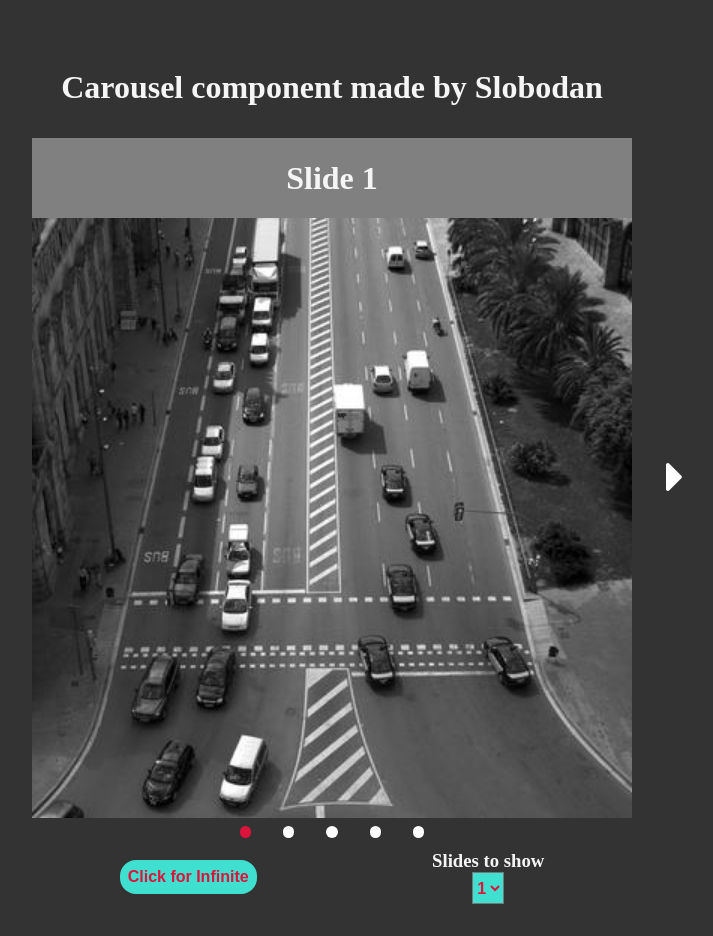
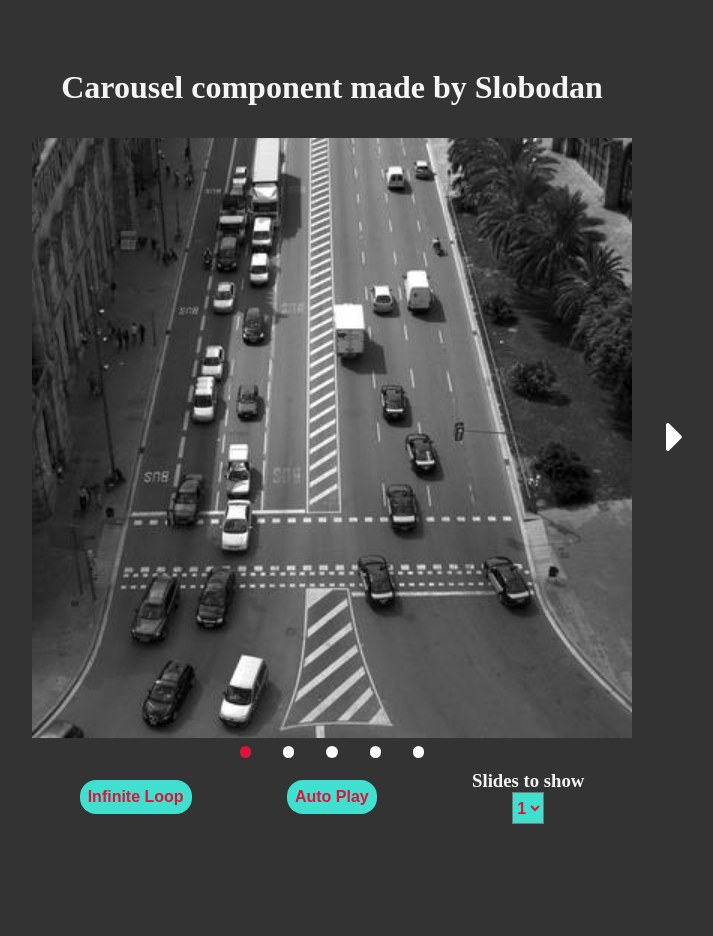
Before and after one commit to bobson/Carousel, a React (Vite) app: page / in a window 1280 px wide. Shown: the whole page, without its empty margins (308-1021 px from the left). After the commit the page ends 856 px from the top, so only its background shows below. Built offline with nearby package versions, Linux system fonts and the light colour scheme.

Commit message:
update swipe duration

```diff
--- a/src/App.css
+++ b/src/App.css
@@ -9,6 +9,12 @@ body {
   width: 100%;
   text-align: center;
   color: whitesmoke;
+  scrollbar-width: none;
+  /* overflow-y: scroll; */
+}
+
+body::-webkit-scrollbar {
+  display: none;
 }
 
 .slider-props {
@@ -27,6 +33,12 @@ body {
   border: none;
   border-radius: 1rem;
   font-size: 1rem;
+  cursor: pointer;
+}
+
+.infinite-prop button:disabled {
+  cursor: initial;
+  color: gray;
 }
 
 .show-prop {
@@ -45,3 +57,9 @@ body {
   color: crimson;
   font-weight: bold;
 }
+
+/* @media (min-width: 600px) {
+  body {
+    overflow-y: scroll;
+  }
+} */
--- a/src/App.js
+++ b/src/App.js
@@ -1,4 +1,4 @@
-import React, { useState } from "react";
+import React, { useState, useContext } from "react";
 import { render } from "react-dom";
 
 import Slider from "./components/Slider/Slider";
@@ -11,32 +11,44 @@ import img5 from "./images/4.jpg";
 
 import "./App.css";
 
+import PropsContextProvider from "./components/Slider/SliderContext";
+import { SliderContext } from "./components/Slider/SliderContext";
+
 const carouselImages = [img1, img2, img3, img4, img5];
+// const carouselImages = [
+//   <span>Slide 1</span>,
+//   <span>Slide 2</span>,
+//   <span>Slide 3</span>,
+//   <span>Slide 4</span>,
+// ];
 
 const App = () => {
-  const [infinite, setInfinite] = useState(false);
-  const [show, setShow] = useState(1);
+  const sliderCtx = useContext(SliderContext);
+  const { infinite, autoPlay, infiniteHandler, showHandler, autoPlayHandler } =
+    sliderCtx;
 
   return (
     <>
       <h1>Carousel component made by Slobodan</h1>
-      <Slider infinite={infinite} show={show}>
+      <Slider>
         {carouselImages.map((image, i) => (
-          <div key={image}>
-            <h1 style={{ color: "magetnta" }}>Slide {i + 1}</h1>
-            <img src={image} alt="slide" />
-          </div>
+          <img src={image} key={i} alt="slide" />
         ))}
       </Slider>
       <div className="slider-props">
         <div className="infinite-prop">
-          <button onClick={() => setInfinite((prevState) => !prevState)}>
-            {infinite ? "Click for NOT Infinite" : "Click for Infinite"}
+          <button onClick={infiniteHandler} disabled={autoPlay}>
+            {infinite ? "Not Infinite Loop" : "Infinite Loop"}
+          </button>
+        </div>
+        <div className="infinite-prop">
+          <button onClick={autoPlayHandler}>
+            {autoPlay ? "Stop Auto Play" : "Auto Play"}
           </button>
         </div>
         <div className="show-prop">
           <h3>Slides to show</h3>
-          <select onChange={(e) => setShow(parseInt(e.target.value))}>
+          <select onChange={(e) => showHandler(parseInt(e.target.value))}>
             {carouselImages.map(
               (option, i) =>
                 i < carouselImages.length - 1 && (
@@ -52,4 +64,9 @@ const App = () => {
   );
 };
 
-render(<App />, document.getElementById("App"));
+render(
+  <PropsContextProvider>
+    <App />
+  </PropsContextProvider>,
+  document.getElementById("App")
+);
--- a/src/components/Slider/Slider.css
+++ b/src/components/Slider/Slider.css
@@ -32,6 +32,11 @@
   justify-content: center;
   user-select: none;
   text-align: center;
+  scrollbar-width: none;
+}
+
+.slider-content::-webkit-scrollbar {
+  display: none;
 }
 
 .slider-content img {
@@ -56,6 +61,7 @@
 .next {
   right: 1rem;
 }
+
 .next:hover {
   right: 0.7rem;
 }
@@ -116,3 +122,7 @@
 .active {
   background: crimson;
 }
+
+.vertical-scroll {
+  overflow-y: hidden;
+}
--- a/src/components/Slider/Slider.js
+++ b/src/components/Slider/Slider.js
@@ -1,10 +1,21 @@
-import React, { useState, useEffect, useRef, useLayoutEffect } from "react";
+import React, {
+  useState,
+  useEffect,
+  useRef,
+  useLayoutEffect,
+  useContext,
+} from "react";
+import { SliderContext } from "./SliderContext";
 
 import "./Slider.css";
 
 const Slider = (props) => {
-  const { children, infinite } = props;
-  const show = props.show || 1; //Default show is 1 slide
+  const { children } = props;
+  const sliderCtx = useContext(SliderContext);
+
+  const autoPlay = sliderCtx.autoPlay || false;
+  const infinite = sliderCtx.infinite || autoPlay;
+  const show = sliderCtx.show || 1; //Default show is 1 slide
 
   const [length, setLength] = useState(children.length);
   const [currentIndex, setCurrnetIndex] = useState(infinite ? show : 0);
@@ -14,7 +25,6 @@ const Slider = (props) => {
   const startPos = useRef(0);
   const startTime = useRef(0);
   const endTime = useRef(0);
-  const direction = useRef(0);
   const currentPosition = useRef(0);
   const prevPosition = useRef(0);
   const animationRef = useRef(null);
@@ -35,7 +45,7 @@ const Slider = (props) => {
     setLength(children.length);
     setCurrnetIndex(infinite ? show : 0);
   }, [children, infinite, show]);
-
+  console.log(infinite);
   // Add resize event listener
   useEffect(() => {
     function handleResize() {
@@ -46,6 +56,13 @@ const Slider = (props) => {
     window.addEventListener("resize", handleResize);
     return () => window.removeEventListener("resize", handleResize);
   }, [updatePosByIndex]);
+
+  useEffect(() => {
+    if (autoPlay) {
+      const play = setInterval(() => nextSlide(), 2000);
+      return () => clearInterval(play);
+    }
+  }, [nextSlide, autoPlay]);
 
   // Functions
   function transitionOn() {
@@ -79,8 +96,6 @@ const Slider = (props) => {
   function touchStart(e) {
     transitionOff();
 
-    startTime.current = Date.now();
-
     startPos.current = getPositionX(e);
 
     isDragging.current = true;
@@ -91,22 +106,32 @@ const Slider = (props) => {
 
     sliderRef.current.style.cursor = "grabbing";
   }
-
   function touchMove(e) {
     if (isDragging.current) {
       const moveEndPos = getPositionX(e);
-      currentPosition.current =
-        prevPosition.current + moveEndPos - startPos.current;
+      const diff = moveEndPos - startPos.current;
+      startTime.current = e.timeStamp;
+
+      if (diff < -20 || diff > 20)
+        document.body.classList.add("vertical-scroll");
+
+      if (!infinite) {
+        if (currentIndex == 0 && diff > 0) return;
+        if (currentIndex == length - show && diff < 0) return;
+      }
+
+      currentPosition.current = prevPosition.current + diff;
     }
   }
 
-  function touchEnd() {
+  function touchEnd(e) {
     if (isDragging.current) {
+      document.body.classList.remove("vertical-scroll");
       cancelAnimationFrame(animationRef.current);
       transitionOn();
       isDragging.current = false;
 
-      endTime.current = Date.now();
+      endTime.current = e.timeStamp;
 
       const distance = currentPosition.current - prevPosition.current;
 
@@ -114,19 +139,13 @@ const Slider = (props) => {
       is less then 0.3s */
       const speed = endTime.current - startTime.current;
 
-      if (distance < 0) direction.current = -1;
-      if (distance > 0) direction.current = 1;
-
       if (
         distance <= -width.current / 2 ||
-        (direction.current == -1 && speed < 300) //
+        (distance < 0 && speed < 300) //
       )
         nextSlide();
 
-      if (
-        distance > width.current / 2 ||
-        (direction.current == 1 && speed < 300)
-      )
+      if (distance > width.current / 2 || (distance > 0 && speed < 300))
         prevSlide();
 
       updatePosByIndex();
--- /dev/null
+++ b/src/components/Slider/SliderContext.js
@@ -0,0 +1,38 @@
+import React, { useState, createContext } from "react";
+
+export const SliderContext = createContext({
+  infinite: false,
+  show: 1,
+  autoPlay: false,
+  infiniteHandler: () => {},
+  showHandler: (e) => {},
+  autoPlayHandler: () => {},
+});
+
+const PropsContextProvider = ({ children }) => {
+  const [toggleInfinite, setToggleInfinite] = useState(false);
+  const [slidedToShow, setSlidedToShow] = useState(1);
+  const [playAuto, setPlayAuto] = useState(false);
+
+  const handleInfinite = () => setToggleInfinite((prevState) => !prevState);
+  const handleSlidesToShow = (e) => setSlidedToShow(e);
+  const handlePlayAuto = () => {
+    setPlayAuto((prevState) => !prevState);
+    // setTimeout(() => setToggleInfinite(playAuto));
+  };
+
+  const context = {
+    infinite: toggleInfinite,
+    show: slidedToShow,
+    autoPlay: playAuto,
+    infiniteHandler: handleInfinite,
+    showHandler: handleSlidesToShow,
+    autoPlayHandler: handlePlayAuto,
+  };
+
+  return (
+    <SliderContext.Provider value={context}>{children}</SliderContext.Provider>
+  );
+};
+
+export default PropsContextProvider;
```
